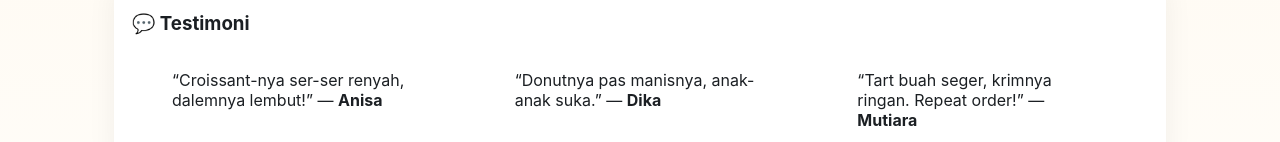
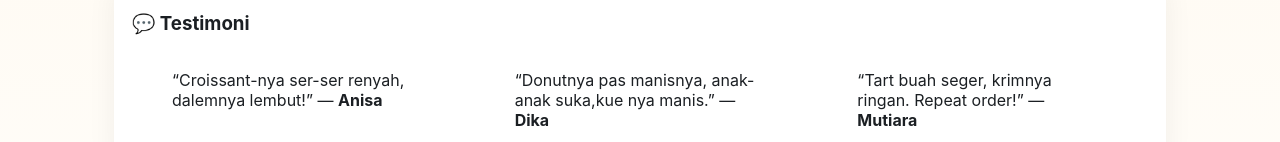
Before and after one commit to nishajournaling/nishpastry.github.io, a plain HTML site: page index.html in a window 1280 px wide. Shown: the part 810-952 px from the top of the page. Drawn offline with Linux system fonts and the light colour scheme.

Commit message:
Update index.html

```diff
--- a/index.html
+++ b/index.html
@@ -51,7 +51,7 @@
     <h3>💬 Testimoni</h3>
     <div class="grid testGrid">
       <blockquote>“Croissant-nya ser-ser renyah, dalemnya lembut!” — <strong>Anisa</strong></blockquote>
-      <blockquote>“Donutnya pas manisnya, anak-anak suka.” — <strong>Dika</strong></blockquote>
+      <blockquote>“Donutnya pas manisnya, anak-anak suka,kue nya manis.” — <strong>Dika</strong></blockquote>
       <blockquote>“Tart buah seger, krimnya ringan. Repeat order!” — <strong>Mutiara</strong></blockquote>
     </div>
   </section>
```
